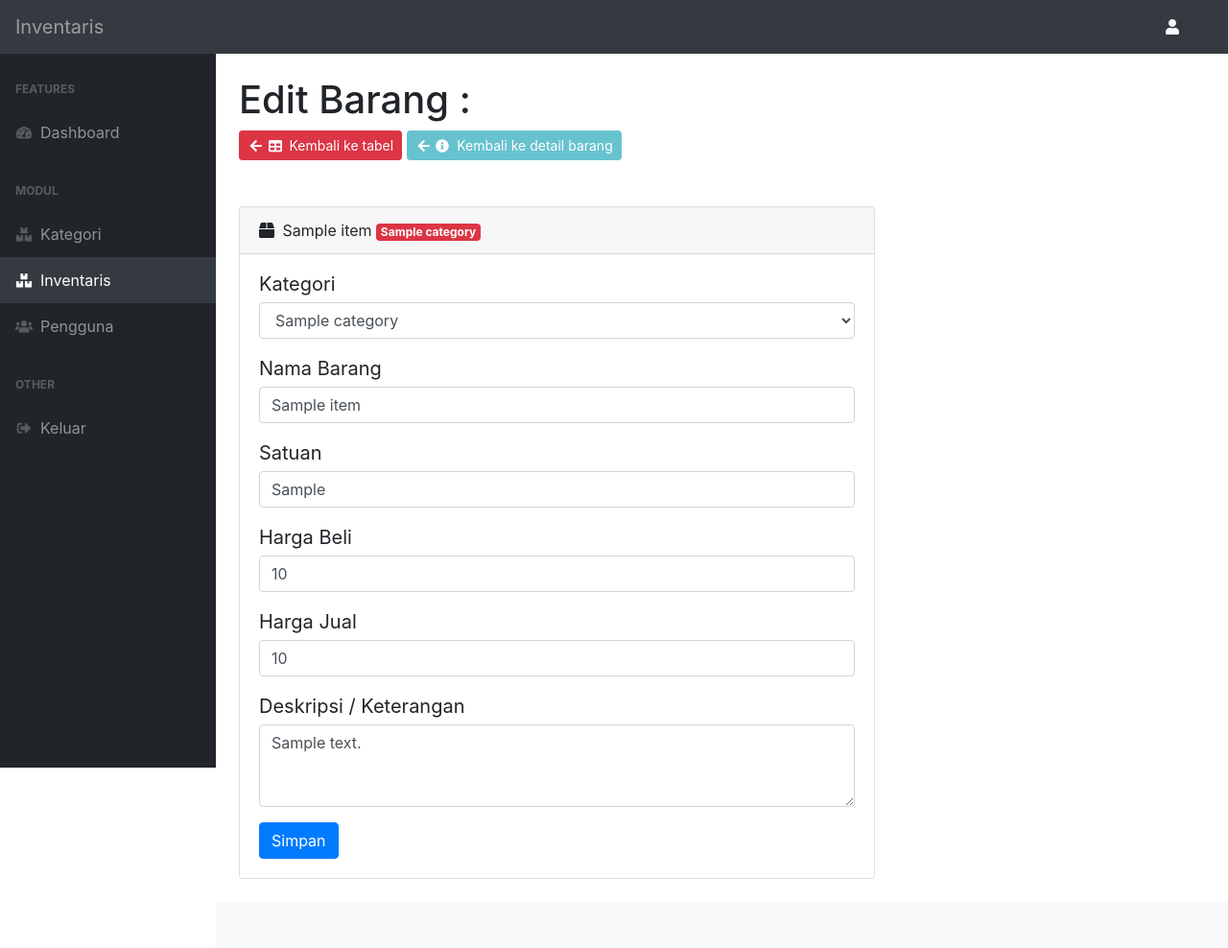
After one commit to mbenkzz/ci-inventory, a CodeIgniter app: page /database/admin_dapur/items/edit/1 in a window 1280 px wide. The commit adds this page. Shown: the whole page at 96% size. Run offline with CodeIgniter, Linux system fonts and the light colour scheme; the visitor is signed in with stand-in values (Sample User, id 1); tables that the repository leaves empty hold one stand-in row (values such as "Sample post").

Commit message:
item update

```diff
--- a/application/controllers/ItemsController.php
+++ b/application/controllers/ItemsController.php
@@ -79,6 +79,39 @@ class ItemsController extends CI_Controller {
 		}
 	}
 
+	public function edit($id) {
+		check_auth();
+
+		$this->load->model('Category', 'category');
+
+		$data['title'] = 'Inventaris';
+		$data['item'] = $this->item->getById($id)->row();
+		$data['categories'] = $this->category->getAllCategory()->result();
+		$this->load->view('admin/item/edit', $data);
+	}
+
+	public function update($id) {
+		ajax_only();
+		check_auth('ajax');
+
+		// validator
+		$this->load->library('validator');
+		$this->validator->set_rules('id', 'Barang', 'required');
+		$this->validator->set_rules('name', 'Nama Barang', 'required');
+		$this->validator->set_rules('unit', 'Satuan', 'required');
+		$this->validator->set_rules('buy_price', 'Harga Beli', 'required|numeric|min[0]');
+		$this->validator->set_rules('sell_price', 'Harga Jual', 'required|numeric|min[0]');
+		$this->validator->set_rules('category_id', 'Kategori', 'required');
+		$this->validator->set_rules('description', 'Deskripsi / Keterangan', 'nullable');
+		if($this->validator->run()) {
+			$data = $this->validator->get_data();
+			$this->item->update($data);
+			echo json_encode(['status' => 'success', 'message' => 'Berhasil mengupdate barang']);
+		} else {
+			echo json_encode(['status' => 'error', 'message' => $this->validator->get_errors()]);
+		}
+	}
+
 	public function delete() {
 		ajax_only();
 		check_auth('ajax');
--- a/application/models/Item.php
+++ b/application/models/Item.php
@@ -69,6 +69,11 @@ class Item extends CI_Model {
         $this->db->update('items');
     }
 
+    public function update($data) {
+        $this->db->where('id', $data['id']);
+        $this->db->update('items', $data);
+    }
+
     public function delete($id) {
         $this->db->where('id', $id);
         $this->db->delete('items');
--- /dev/null
+++ b/application/views/admin/item/edit.php
@@ -0,0 +1,150 @@
+<!DOCTYPE html>
+<html lang="id">
+
+<head>
+    <?php $this->load->view('admin/template-parts/head') ?>
+</head>
+
+<body class="sb-nav-fixed">
+    <?php $this->load->view('admin/template-parts/header') ?>
+    <div id="layoutSidenav">
+        <div id="layoutSidenav_nav">
+            <?php $this->load->view('admin/template-parts/sidebar') ?>
+        </div>
+        <div id="layoutSidenav_content">
+            <main>
+                <div class="container-fluid">
+                    <h1 class="mt-4">Edit Barang : </h1>
+
+                    <a href="<?= admin_url('items') ?>" class="btn btn-danger btn-sm mb-4"><i class="fas fa-arrow-left fa-fw mr-1"></i><i class="fas fa-table mr-2"></i>Kembali ke tabel</a>
+                    <a href="<?= admin_url('items') ?>" class="btn btn-info btn-sm mb-4 disabled"><i class="fas fa-arrow-left fa-fw mr-1"></i><i class="fas fa-info-circle mr-2"></i>Kembali ke detail barang</a>
+
+                    <div class="row mt-4">
+                        <div class="col-lg-9 col-xl-8">
+                            <div class="card mb-4">
+                                <div class="card-header">
+                                    <i class="fas fa-box mr-1"></i>
+                                    <?= $item->name ?>
+                                    <span class="badge badge-danger"><?= $item->category_name ?></span>
+                                </div>
+                                <div class="card-body pt-3">
+                                    <form id="edit_barang">
+                                        <input type="hidden" name="id" value="<?= $item->id ?>">
+                                        <div class="row">
+                                            <div class="col-md-12">
+                                                <div class="form-group">
+                                                    <label class="mb-1 font-size-20" for="inputCategory">Kategori</label>
+                                                    <select class="form-control" id="inputCategory" name="category_id">
+                                                        <option value="">Pilih kategori</option>
+                                                        <?php foreach ($categories as $category) : ?>
+                                                            <option value="<?= $category->id ?>" <?= $item->category_id == $category->id ? "selected" : "" ?>><?= $category->name ?></option>
+                                                        <?php endforeach; ?>
+                                                    </select>
+                                                    <small class="form-text text-danger"></small>
+                                                </div>
+                                            </div>
+                                            <div class="col-md-12">
+                                                <div class="form-group">
+                                                    <!-- nama barang -->
+                                                    <label class="mb-1 font-size-20" for="inputName">Nama Barang</label>
+                                                    <input type="text" class="form-control" id="inputName" name="name" value="<?= $item->name ?>">
+                                                    <small class="form-text text-danger"></small>
+                                                </div>
+                                            </div>
+                                            <div class="col-md-12">
+                                                <div class="form-group">
+                                                    <!-- satuan -->
+                                                    <label class="mb-1 font-size-20" for="inputUnit">Satuan</label>
+                                                    <input type="text" class="form-control" id="inputUnit" name="unit" value="<?= $item->unit ?>">
+                                                    <small class="form-text text-danger"></small>
+                                                </div>
+                                            </div>
+                                            <div class="col-md-12">
+                                                <div class="form-group">
+                                                    <!-- harga beli -->
+                                                    <label class="mb-1 font-size-20" for="inputPrice">Harga Beli</label>
+                                                    <input type="number" class="form-control" id="inputPrice" name="buy_price" value="<?= $item->buy_price ?>" min="0">
+                                                    <small class="form-text text-danger"></small>
+                                                </div>
+                                            </div>
+                                            <div class="col-md-12">
+                                                <div class="form-group">
+                                                    <!-- harga jual -->
+                                                    <label class="mb-1 font-size-20" for="inputSalePrice">Harga Jual</label>
+                                                    <input type="number" class="form-control" id="inputSalePrice" name="sell_price" value="<?= $item->sell_price ?>" min="0">
+                                                    <small class="form-text text-danger"></small>
+                                                </div>
+                                            </div>
+                                            <div class="col-md-12">
+                                                <div class="form-group">
+                                                    <!-- deskripsi -->
+                                                    <label class="mb-1 font-size-20" for="inputDescription">Deskripsi / Keterangan</label>
+                                                    <textarea class="form-control" id="inputDescription" name="description" rows="3"><?= $item->description ?></textarea>
+                                                    <small class="form-text text-danger"></small>
+                                                </div>
+                                            </div>
+                                            <!-- submit -->
+                                            <div class="col-md-12">
+                                                <button type="submit" class="btn btn-primary">Simpan</button>
+                                            </div>
+                                        </div>
+                                    </form>
+                                </div>
+                            </div>
+                        </div>
+                    </div>
+                </div>
+            </main>
+            <?php $this->load->view('admin/template-parts/footer') ?>
+        </div>
+    </div>
+    <div class="modal fade" id="modal_update_stock" data-backdrop="static" tabindex="-1"></div>
+    <?php $this->load->view('admin/template-parts/scripts') ?>
+    <script>
+        $(document).ready(function() {
+
+        });
+
+        $('#edit_barang').on('submit', function(e) {
+            e.preventDefault();
+            var form = this
+
+            $.ajax({
+                url: "<?= admin_url('items/edit/' . $item->id) ?>",
+                type: "POST",
+                data: $(this).serialize(),
+                dataType: "JSON",
+                beforeSend: function() {
+                    $(form).find('button[type=submit]').attr('disabled', true)
+                },
+                complete: function() {
+                    $(form).find('button[type=submit]').attr('disabled', false)
+                },
+                success: function(json) {
+                    if (json.status == 'success') {
+                        swal("Data berhasil diubah!", {
+                            icon: "success",
+                        }).then((value) => {
+                            location.reload();
+                        });
+                    } else {
+                        // remove all help block
+                        $(form).find('small').text('')
+                        // add help block
+                        $.each(json.message, function(key, value) {
+                            var input = $(form).find('[name="' + key + '"]')
+
+                            var help_block = input.next('small')
+                            help_block.text(value)
+                        })
+                    }
+                },
+                error: function(xhr, ajaxOptions, thrownError) {
+                    swal_error(thrownError);
+                }
+            });
+        });
+    </script>
+</body>
+
+</html>
```
Also changed, not shown: application/views/admin/item/index.php (+42 -35 lines), application/views/admin/kategori/add.php (+11 -2 lines).
